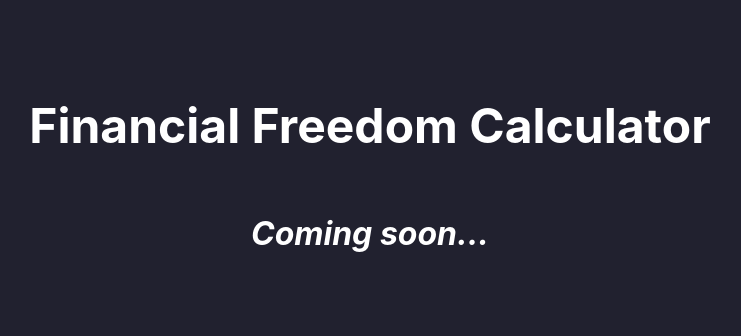
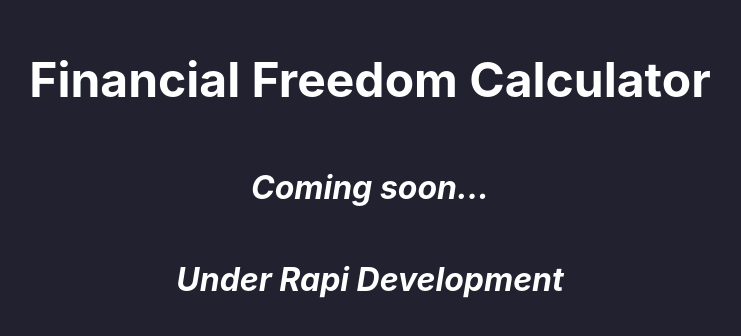
Before and after one commit to Creanick/freedomcalculator, a React (Create React App) app: page / in a window 1280 px wide. Shown: the part 228-564 px from the top of the page, without its empty margins (270-1011 px from the left). Built offline with nearby package versions, Linux system fonts and the light colour scheme.

Commit message:
add extra tag line

```diff
--- a/src/App.tsx
+++ b/src/App.tsx
@@ -5,6 +5,7 @@ function App() {
     <div className="App">
       <h1>Financial Freedom Calculator</h1>
       <h2>Coming soon...</h2>
+      <h2>Under Rapi Development</h2>
     </div>
   );
 }
```
